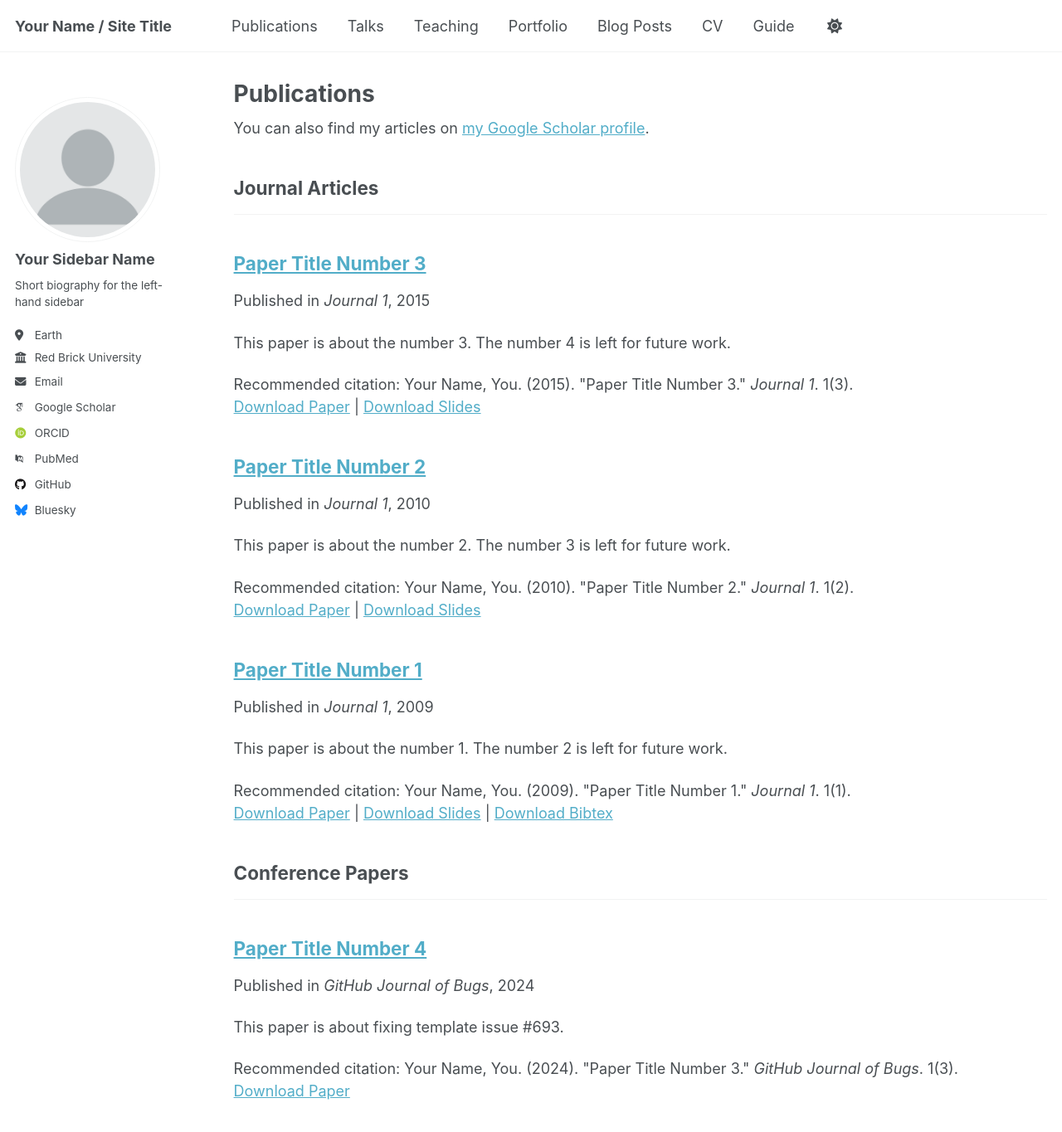
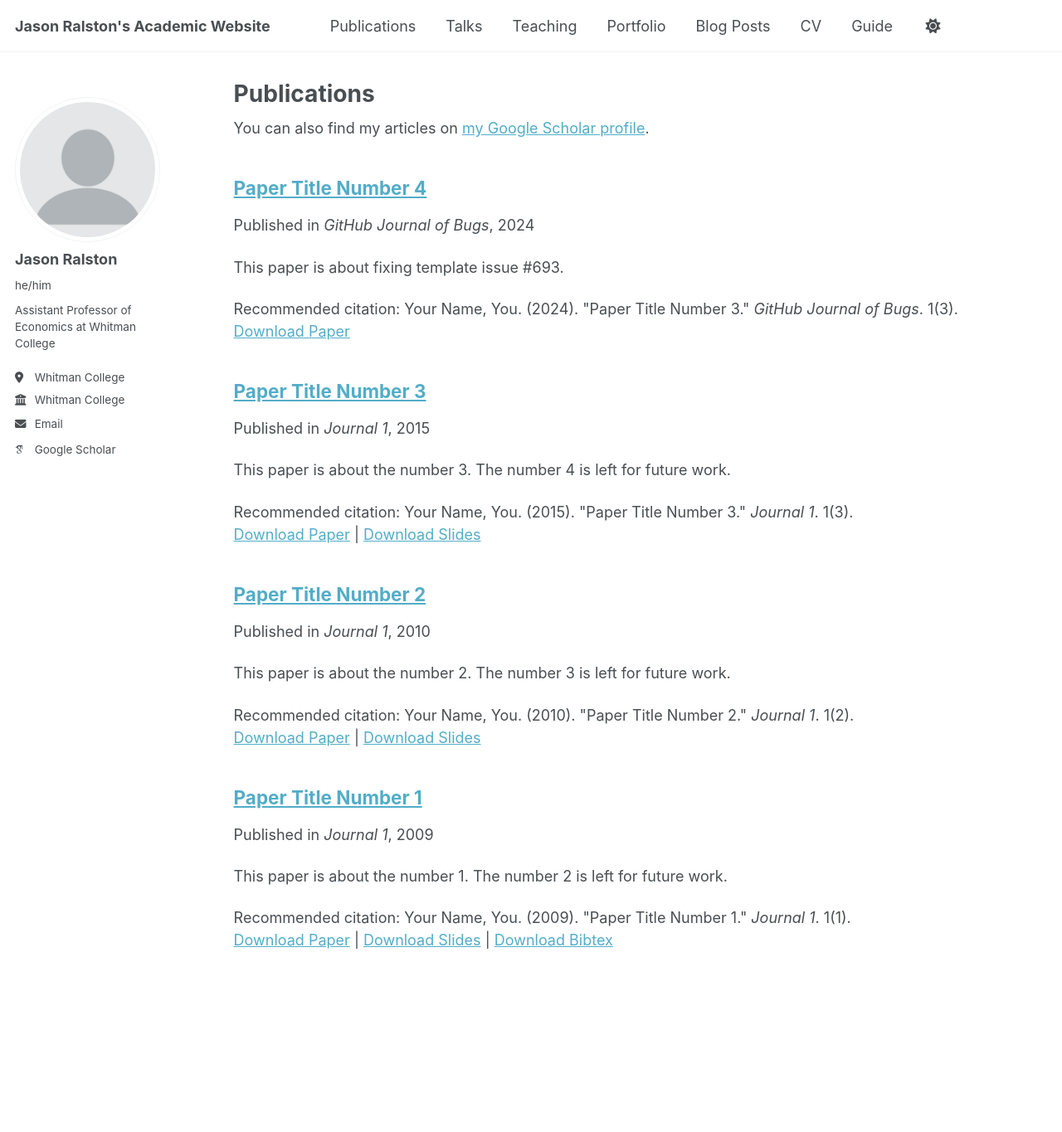
Before and after one commit to jasonralston/jasonralston.github.io, a Jekyll site: the page built from _pages/publications.html, in a window 1280 px wide and 1400 px high. Shown: the top 1365 px of the window at 83% size. Built offline with Jekyll 4.4.1, drawn with Linux system fonts in a browser that asks for light colours; some web fonts are replaced; part of the change alters nothing that is shown; some of the changed text lies outside the part shown.

Commit message:
Update _config.yml

```diff
--- a/_config.yml
+++ b/_config.yml
@@ -8,102 +8,122 @@
 
 # Basic Site Settings
 locale                   : "en-US"
-site_theme               : "default"
-title                    : "Your Name / Site Title"
+title                    : "Jason Ralston's Academic Website"
 title_separator          : "-"
-name                     : &name "Your Name"
-description              : &description "personal description"
-url                      : https://academicpages.github.io # the base hostname & protocol for your site e.g. "https://[your GitHub username].github.io"
+name                     : &name "Jason Ralston"
+description              : &description "Assistant Professor of Economics"
+url                      : https://jasonralston.github.io  # your GitHub Pages URL
 baseurl                  : "" # the subpath of your site, e.g. "/blog"
 repository               : "academicpages/academicpages.github.io"
 
-# Site Author - The following control what appear as part of the author content on the side bar.
-#               If a field is blank the icon and link will not appear, otherwise it will be shown.
-#               Additional customization can be done by editing /_includes/author-profile.html
+# Site Author - The following control what appears as part of the author content on the side bar.
+# If a field is blank the icon and link will not appear.
+# Additional customization can be done by editing /_includes/author-profile.html
 author:
   # Biographic information
   avatar           : "profile.png"
-  name             : "Your Sidebar Name"
-  pronouns         : # example: "she/her"
-  bio              : "Short biography for the left-hand sidebar"
-  location         : "Earth"
-  employer         : "Red Brick University"
-  uri              : # URL
-  email            : "none@example.org"
+  name             : "Jason Ralston"
+  pronouns         : "he/him"
+  bio              : "Assistant Professor of Economics at Whitman College"  # Update with your bio details
+  location         : "Whitman College"
+  employer         : "Whitman College"
+  uri              :  # URL (if applicable)
+  email            : "ralstonj@whitman.edu"
 
   # Academic websites
-  arxiv            : # URL - Update with the correct link to your profile
-  googlescholar    : "https://scholar.google.com/citations?user=PS_CX0AAAAAJ"
-  impactstory      : # URL
-  orcid            : "http://orcid.org/yourorcidurl"
-  semantic         : # URL
-  pubmed           : "https://www.ncbi.nlm.nih.gov/pubmed/?term=john+snow"
-  researchgate     : # URL
-  scopus           : # URL
+  arxiv            :  # URL - Update with your profile link if applicable
+  googlescholar    : "https://scholar.google.com/citations?user=tVL8BBkAAAAJ&hl=en"
+  impactstory      :  # URL
+  orcid            :
+  semantic         :  # URL
+  pubmed           :
+  researchgate     :  # URL
 
   # Repositories and software development
-  bitbucket        : # Username - Update with your username on the site
-  codepen          : # Username
-  dribbble         : # Username
-  github           : "academicpages"
-  kaggle           : # Username
-  stackoverflow    : # User number or user number and name (i.e., use "1" or "1/jeff-atwood")
+  bitbucket        :  # Username
+  codepen          :  # Username
+  dribbble         :  # Username
+  github           :
+  kaggle           :  # Username
+  stackoverflow    :  # User number or user number and name (i.e., use "1" or "1/jeff-atwood")
 
-  # Social media
-  bluesky          : "bsky.app" # Replace this with you Bluesky username
-  facebook         : # Username
-  flickr           : # Username
-  foursquare       : # Username
-  goodreads        : # Username
-  google_plus      : # Username
-  keybase          : # Username
-  instagram        : # Username
-  lastfm           : # Username
-  linkedin         : # Username
-  mastodon         : # URL
-  medium           : # URL
-  pinterest        : # Username
-  soundcloud       : # Username
-  steam            : # Username
-  telegram         : # URL
-  tumblr           : # Username
-  twitter          : # Username for X / Twitter
-  vine             : # Username
-  weibo            : # Username
-  wikipedia        : # Username
-  xing             : # Username
-  youtube          : # Username
-  zhihu            : # Username
+  # Social media (skipped as per your instruction; leave blank if not used)
+  bluesky          :
+  facebook         :
+  flickr           :
+  foursquare       :
+  goodreads        :
+  google_plus      :
+  keybase          :
+  instagram        :
+  lastfm           :
+  linkedin         :
+  mastodon         :
+  medium           :
+  pinterest        :
+  soundcloud       :
+  steam            :
+  telegram         :
+  tumblr           :
+  twitter          :
+  vine             :
+  weibo            :
+  wikipedia        :
+  xing             :
+  youtube          :
+  zhihu            :
 
-# Publication Category - The following the list of publication categories and their headings
-publication_category:
-  books:
-    title: 'Books'
-  manuscripts:
-    title: 'Journal Articles'
-  conferences:
-    title: 'Conference Papers'
+# Navigation Settings
+# AcademicPages supports several sections you might include in your navigation:
+# - Home: The landing page.
+# - About: Your academic profile and contact information.
+# - Research: An overview of your research interests and projects.
+# - Publications: A list of your academic publications.
+# - Teaching: Information on courses taught, syllabi, etc.
+# - Talks: Your speaking engagements.
+# - Portfolio: A showcase of projects or works.
+# - Blog: For posts, news, or academic commentary.
+# You can add or remove sections as desired.
+nav:
+  - title: "Home"
+    url: /
+  - title: "About"
+    url: /about/
+  - title: "Publications"
+    url: /publications/
+  - title: "Working Papers"
+    url: /research/
+  - title: "Teaching"
+    url: /teaching/
+  - title: "Talks"
+    url: /talks/
+  - title:
+    url:
+  - title:
+    url:
+  - title: "Google Scholar"
+    url: "https://scholar.google.com/citations?user=tVL8BBkAAAAJ&hl=en"
 
 # Site Settings
-teaser                   :  # filename of teaser fallback teaser image placed in /images/, .e.g. "500x300.png"
-breadcrumbs              : false # true, false (default)
+teaser                   :  # filename of fallback teaser image placed in /images/, e.g. "500x300.png"
+breadcrumbs              : false
 words_per_minute         : 160
 future                   : true
-read_more                : "disabled" # if enabled, adds "Read more" links to excerpts
-talkmap_link             : false      #change to true to add link to talkmap on talks page
+read_more                : "disabled"
+talkmap_link             : false
 comments:
-  provider               : # false (default), "disqus", "discourse", "facebook", "google-plus", "staticman", "custom"
+  provider               :  # false (default), "disqus", "discourse", "facebook", "google-plus", "staticman", "custom"
   disqus:
     shortname            :
   discourse:
-    server               : # https://meta.discourse.org/t/embedding-discourse-comments-via-javascript/31963 , e.g.: meta.discourse.org
+    server               :
   facebook:
     appid                :
-    num_posts            : # 5 (default)
-    colorscheme          : # "light" (default), "dark"
+    num_posts            :
+    colorscheme          :
 staticman:
   allowedFields          : ['name', 'email', 'url', 'message']
-  branch                 : "gh-pages" # "master", "gh-pages"
+  branch                 : "gh-pages"
   commitMessage          : "New comment."
   filename               : comment-{@timestamp}
   format                 : "yml"
@@ -116,18 +136,16 @@ staticman:
     date:
       type               : "date"
       options:
-        format           : "iso8601" # "iso8601" (default), "timestamp-seconds", "timestamp-milliseconds"
+        format           : "iso8601"
 atom_feed:
-  hide                   : false     # change to true to hide the RSS feed in the footer
-  path                   : # blank (default) uses feed.xml
-
+  hide                   : false
+  path                   :
 
 # SEO Related
 google_site_verification :
 bing_site_verification   :
 alexa_site_verification  :
 yandex_site_verification :
-
 
 # Social Sharing
 twitter:
@@ -136,21 +154,17 @@ facebook:
   username               :
   app_id                 :
   publisher              :
-og_image                 :  # Open Graph/Twitter default site image
-# For specifying social profiles
-# - https://developers.google.com/structured-data/customize/social-profiles
+og_image                 :
 social:
-  type                   : # Person or Organization (defaults to Person)
-  name                   : # If the user or organization name differs from the site's name
-  links: # An array of links to social media profiles
-
+  type                   :
+  name                   :
+  links:
 
 # Analytics
 analytics:
-  provider               :  "false" # false (default), "google", "google-universal", "google-analytics-4", "custom"
+  provider               : "false"  # false (default), "google", "google-universal", "google-analytics-4", "custom"
   google:
     tracking_id          :
-
 
 # Reading Files
 include:
@@ -162,26 +176,23 @@ exclude:
   - "*.sublime-workspace"
   - .asset-cache
   - .bundle
-  - .github
   - .jekyll-assets-cache
   - .sass-cache
+  - CHANGELOG
+  - Capfile
+  - Gemfile
+  - Gruntfile.js
+  - LICENSE
+  - README
+  - Rakefile
   - assets/js/_main.js
   - assets/js/plugins
   - assets/js/vendor
-  - CHANGELOG
-  - Capfile
   - config
-  - Dockerfile
-  - Gemfile
-  - Gruntfile.js
   - gulpfile.js
-  - LICENSE
-  - local
   - log
   - node_modules
-  - package.json*
-  - Rakefile
-  - README
+  - package.json
   - tmp
   - vendor
 keep_files:
@@ -190,14 +201,12 @@ keep_files:
 encoding: "utf-8"
 markdown_ext: "markdown,mkdown,mkdn,mkd,md"
 
-
 # Conversion
 markdown: kramdown
 highlighter: rouge
 lsi: false
 excerpt_separator: "\n\n"
 incremental: false
-
 
 # Markdown Processing
 kramdown:
@@ -210,8 +219,7 @@ kramdown:
   smart_quotes: lsquo,rsquo,ldquo,rdquo
   enable_coderay: false
 
-
-# These settings control the types of collections used by the template
+# Collections
 collections:
   teaching:
     output: true
@@ -226,8 +234,7 @@ collections:
     output: true
     permalink: /:collection/:path/
 
-
-# These settings control how pages and collections are included in the site
+# Defaults
 defaults:
   # _posts
   - scope:
@@ -283,70 +290,39 @@ defaults:
       author_profile: true
       share: true
 
-
 # Sass/SCSS
 sass:
   sass_dir: _sass
-  style: compressed # http://sass-lang.com/documentation/file.SASS_REFERENCE.html#output_style
-
+  style: compressed
 
 # Outputting
 permalink: /:categories/:title/
-# paginate: 5 # amount of posts to show
-# paginate_path: /page:num/
-timezone: Etc/UTC # http://en.wikipedia.org/wiki/List_of_tz_database_time_zones
-
+timezone: America/Los_Angeles
 
 # Plugins
 plugins:
-  - jekyll-feed
-  - jekyll-gist
   - jekyll-paginate
   - jekyll-sitemap
+  - jekyll-gist
+  - jekyll-feed
   - jekyll-redirect-from
+  - jekyll-scholar
+whitelist:
+  - jekyll-paginate
+  - jekyll-sitemap
+  - jekyll-gist
+  - jekyll-feed
   - jemoji
 
-# Mimic GitHub Pages with --safe
-whitelist:
-  - jekyll-feed
-  - jekyll-gist
-  - jekyll-paginate
-  - jekyll-sitemap
-  - jekyll-redirect-from
-  - jemoji
-
-
 # Archives
-#  Type
-#  - GitHub Pages compatible archive pages built with Liquid ~> type: liquid (default)
-#  - Jekyll Archives plugin archive pages ~> type: jekyll-archives
-#  Path (examples)
-#  - Archive page should exist at path when using Liquid method or you can
-#    expect broken links (especially with breadcrumbs enabled)
-#  - <base_path>/tags/my-awesome-tag/index.html ~> path: /tags/
-#  - <base_path/categories/my-awesome-category/index.html ~> path: /categories/
-#  - <base_path/my-awesome-category/index.html ~> path: /
 category_archive:
   type: liquid
   path: /categories/
 tag_archive:
   type: liquid
   path: /tags/
-# https://github.com/jekyll/jekyll-archives
-# jekyll-archives:
-#   enabled:
-#     - categories
-#     - tags
-#   layouts:
-#     category: archive-taxonomy
-#     tag: archive-taxonomy
-#   permalinks:
-#     category: /categories/:name/
-#     tag: /tags/:name/
-
 
 # HTML Compression
-# - http://jch.penibelst.de/
 compress_html:
   clippings: all
   ignore:
```
